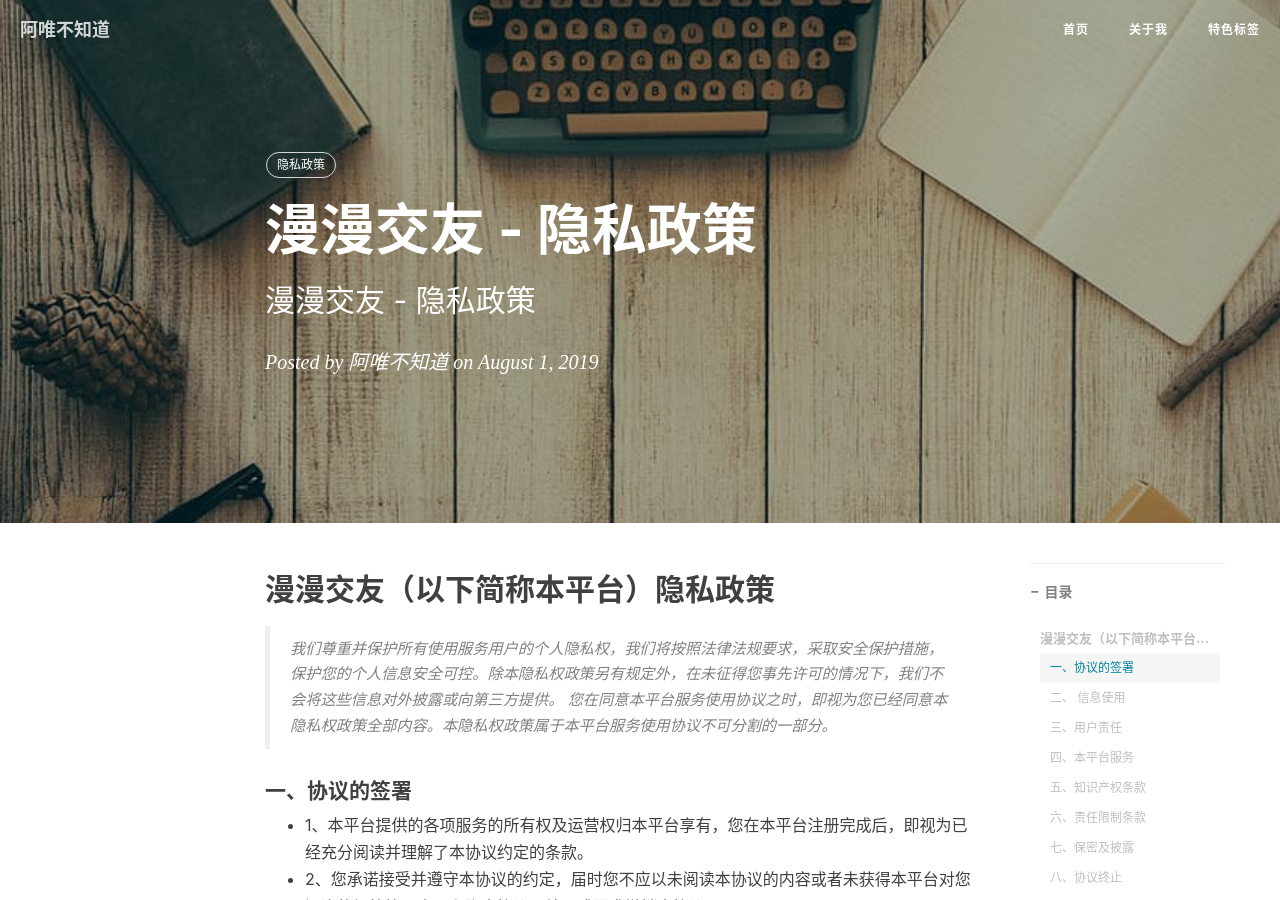
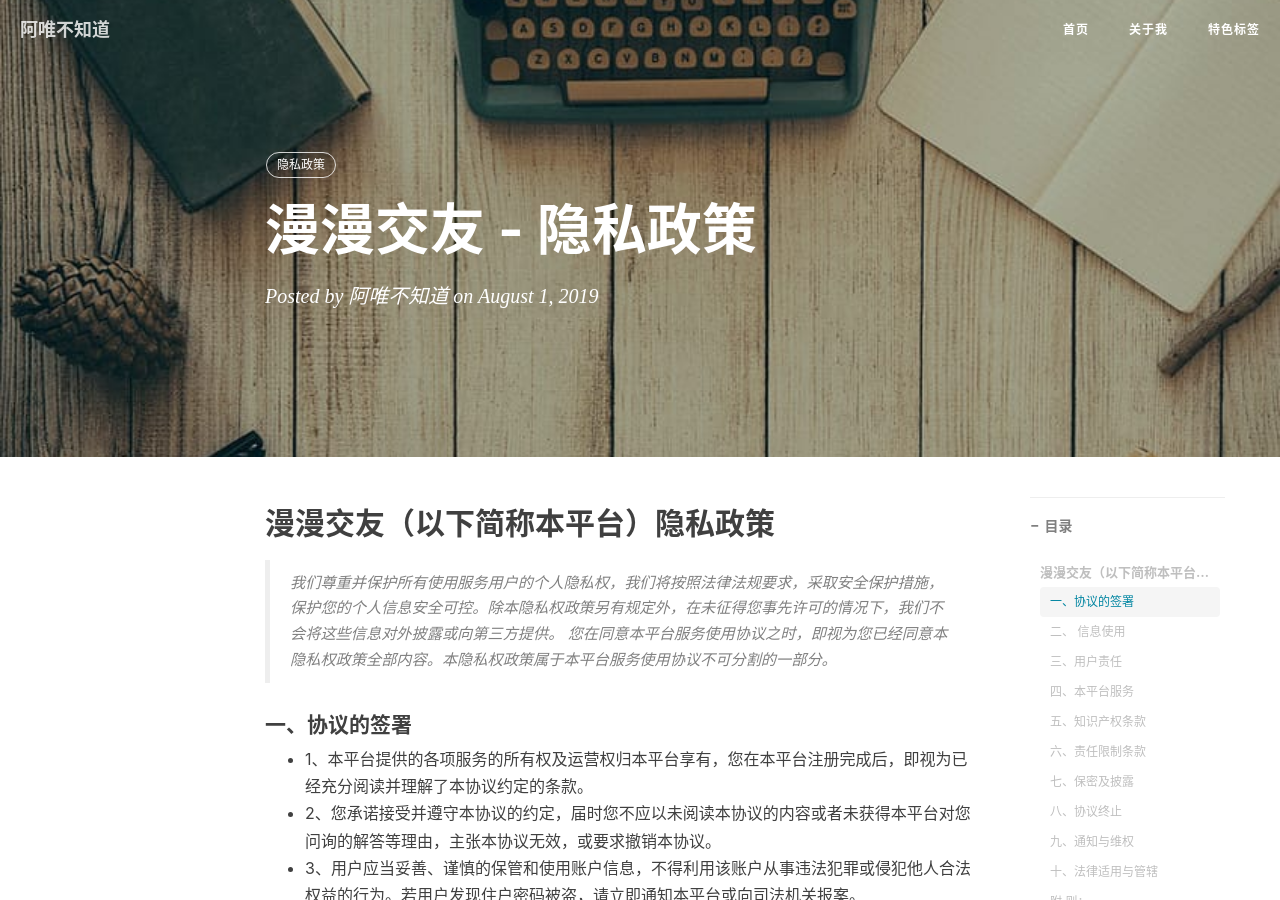
Before and after one commit to AAWayne/AAWayne.github.io, a Jekyll site: the page built from _posts/2019-08-01-漫漫交友隐私政策.md, in a window 1280 px wide and 900 px high. Built offline with Jekyll 4.4.1, drawn with Linux system fonts in a browser that asks for light colours; nearby versions of some CDN libraries; comment, search, counter and statistics services are not loaded.

Commit message:
Update 2019-08-01-漫漫交友隐私政策.md

```diff
--- a/_posts/2019-08-01-漫漫交友隐私政策.md
+++ b/_posts/2019-08-01-漫漫交友隐私政策.md
@@ -1,7 +1,7 @@
 ---
 layout:     post
 title:      漫漫交友 - 隐私政策
-subtitle:   漫漫交友 - 隐私政策
+subtitle:
 date:       2019-08-01
 author:     阿唯不知道
 header-img: img/post-bg-desk.jpg
```
